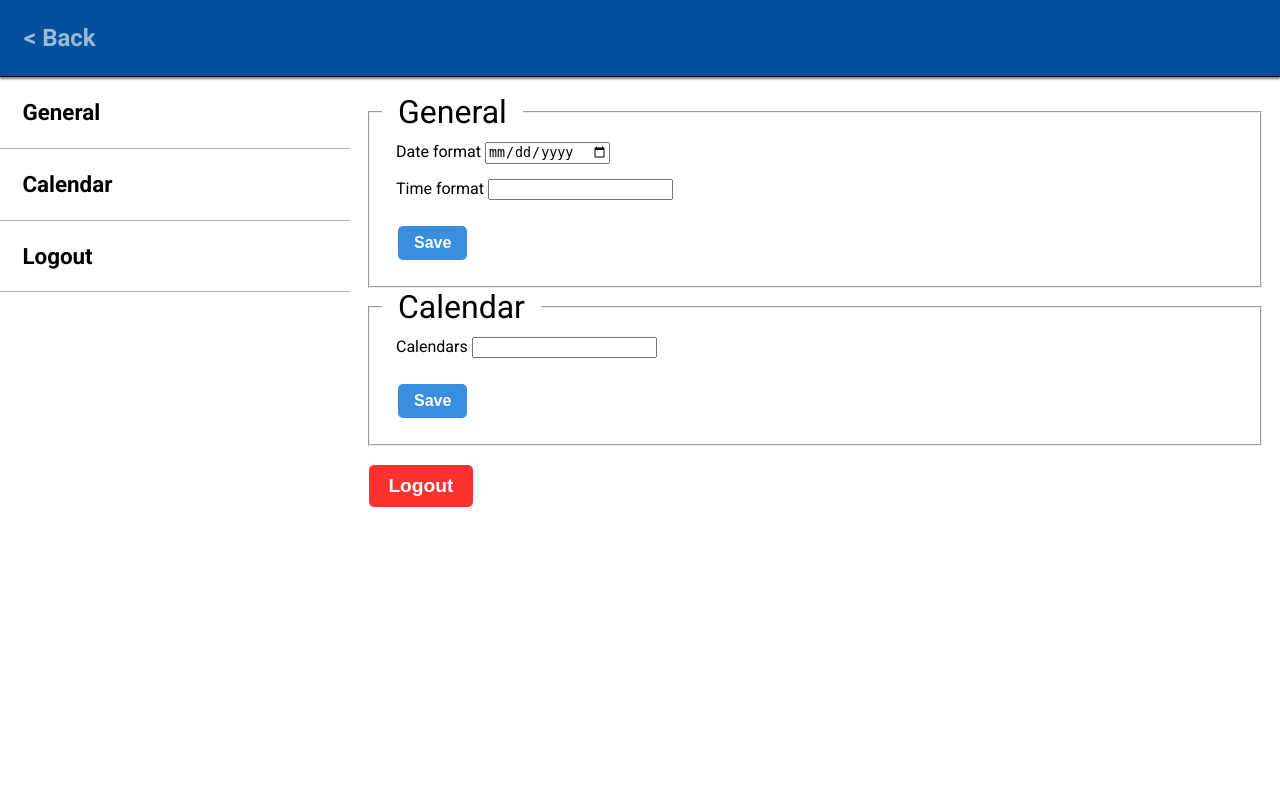
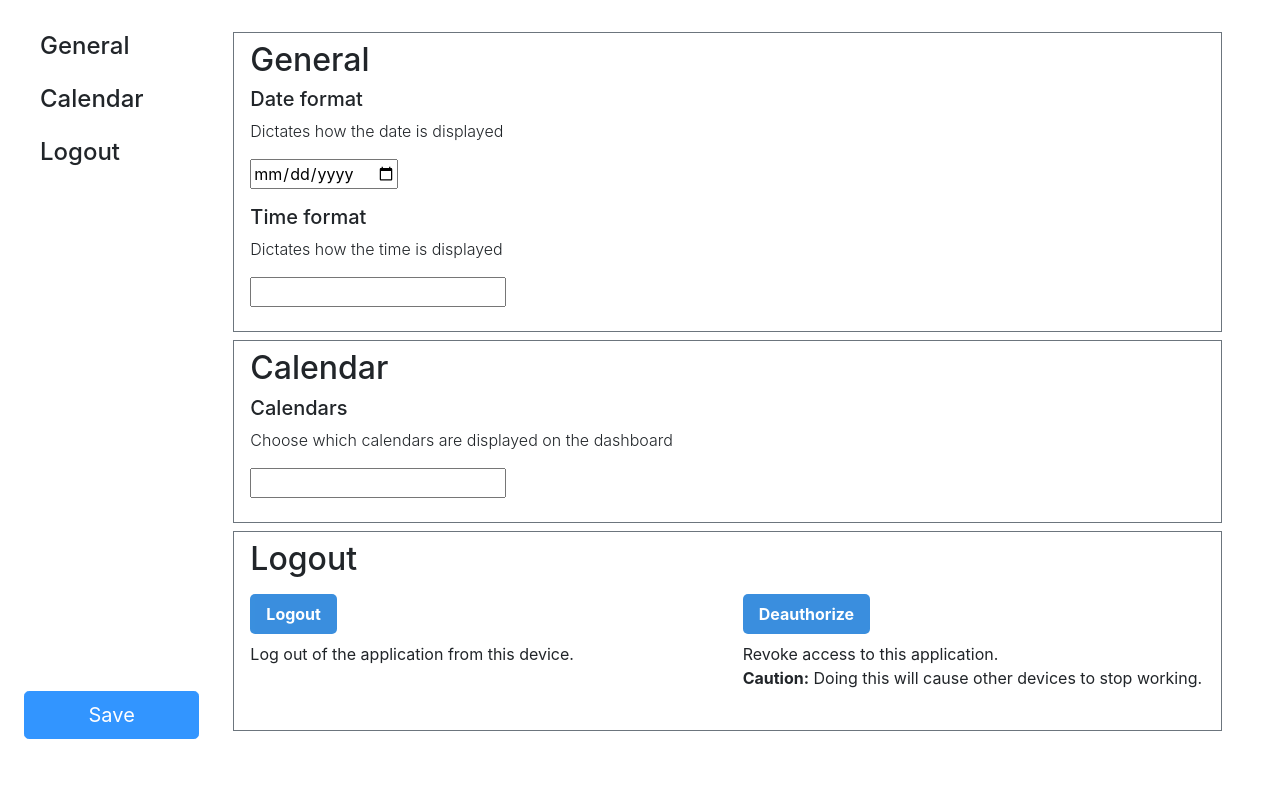
Before and after one commit to austinmalmberg/flask-dash, a Python web app: template daily_dashboard/templates/settings.html in a window 1280 px wide. Run offline with Jinja, Linux system fonts and the light colour scheme; the template is opened without the code that fills it: most values are stand-ins (such as "Sample title", 1, 10 or a date in 2020); form fields are guessed from the names that the template uses; some libraries are stand-ins or nearby versions.

Commit message:
Added Bootstrap to Settings page

```diff
--- a/daily_dashboard/static/styles/settings.css
+++ b/daily_dashboard/static/styles/settings.css
@@ -1,95 +1,12 @@
-body {
-  display: flex;
-  flex-direction: column;
-  align-items: center;
-
-  margin: 0;
+.content {
   min-height: 100vh;
 }
 
-.content {
-  /* stretch content to body */
-  flex: auto;
-
-  display: grid;
-  grid-template-areas:
-    "sidebar content";
-  grid-template-columns: minmax(100px, 350px) minmax(400px, 1090px);
-}
-
-#settings--container {
-  grid-area: content;
-  align-self: start;
-}
-
-
-
-/* SIDEBAR */
-
-#sidebar {
-  grid-area: sidebar;
-}
-
-.page--nav {
-  list-style: none;
-  margin: 0;
-  padding: 0;
-
-  display: flex;
-  flex-direction: column;
-
-  font-size: 1.4em;
-}
-
-.page--nav .nav--item {
-  border-bottom: 1px solid darkgray;
-  font-weight: bold;
-}
-
-.page--nav .nav--item a {
-  display: block;
-
-  text-decoration: none;
-  color: inherit;
-
-  padding: 1em 0 1em 1em;
-}
-
-.page--nav .nav--item a:hover::after, .page--nav .nav--item a:focus::after {
+#sidebar .nav-link:hover::after, #sidebar .nav-link:focus::after {
   content: '\21B4';
 }
 
-/* FORM */
-
-#settings--form {
-  margin-top: 1em;
-  padding: 0 1em;
-
-  background-color: var(--primary-color);
+form ul {
+  list-style: none;
+  padding-left: 0.5em;
 }
-
-fieldset.no-border {
-  border: none;
-}
-
-fieldset legend {
-  font-size: 2em;
-  padding: 0 0.5em;
-}
-
-label + label, label + select {
-  margin-top: 0.5em;
-}
-
-input[type='submit'], button {
-  margin: 1em;
-}
-
-.whisper {
-  margin-left: 1em;
-}
-
-ul.form--list {
-  padding-left: 0;
-  list-style: none;
-}
--- a/daily_dashboard/templates/settings.html
+++ b/daily_dashboard/templates/settings.html
@@ -5,60 +5,112 @@
     <link rel="stylesheet" href="{{ url_for('static', filename='styles/navbar.css') }}">
     <link rel="stylesheet" type="text/css" href="{{ url_for('static', filename='styles/flash.css') }}">
     <link rel="stylesheet" type="text/css" href="{{ url_for('static', filename='styles/settings.css') }}">
-{% endblock %}
 
-{% block navigation %}
-{% include 'navbar.html' %}
+    {# Bootstrap 4 #}
+    <link rel="stylesheet" href="https://maxcdn.bootstrapcdn.com/bootstrap/4.0.0/css/bootstrap.min.css" integrity="sha384-Gn5384xqQ1aoWXA+058RXPxPg6fy4IWvTNh0E263XmFcJlSAwiGgFAW/dAiS6JXm" crossorigin="anonymous">
 {% endblock %}
 
 {% block title %}Settings{% endblock %}
 
 {% block content %}
+    <div class="container-fluid row h-100 p-4">
+
+        {# Navigation #}
+        <div id="sidebar" class="col col-md-2">
+            <div class="d-flex flex-md-column justify-content-between h-100">
+                <ul class="nav flex-column">
+                    <li class="nav-item"><a href="#general" class="nav-link h4">General</a></li>
+                    <li class="nav-item"><a href="#calendar" class="nav-link h4">Calendar</a></li>
+                    {# <!--<li class="nav--item"><a href="#weather" class="nav-link h3">Weather</a></li>--> #}
+                    <li class="nav-item"><a href="#logout" class="nav-link h4">Logout</a></li>
+                </ul>
+
+                <div>
+                    <button id="settings-submit" class="btn btn-lg btn-primary w-100">Save</button>
+                </div>
+            </div>
+        </div>
+
+        <div class="col-md-10">
             <div class="flash--container bottom">
                 {% for category, message in get_flashed_messages(with_categories=true) %}
                 <p class="flash {{ category }}">{{ message }}</p>
                 {% endfor %}
             </div>
 
-    <div id="sidebar">
-        <ul class="page--nav">
-            <li class="nav--item"><a href="#general">General</a></li>
-            <li class="nav--item"><a href="#calendar">Calendar</a></li>
-            <li class="nav--item"><a href="#logout">Logout</a></li>
-        </ul>
+            <form id="settings--form" method="post">
+                {{ form.csrf_token }}
+                <div id="general" class="mx-1 my-2 py-2 px-3 border border-secondary">
+                    <h2>General</h2>
+
+                    <div class="form-group">
+                        {{ form.date_format.label(class='h5') }}
+                        <p class="font-weight-light">Dictates how the date is displayed</p>
+                        {{ form.date_format(class='form--list') }}
                     </div>
 
-    <div id="settings--container">
-        <form id="settings--form" method="post">
-            {{ form.csrf_token }}
-            <fieldset id="general">
-                <legend>General</legend>
+                    <div class="form-group">
+                        {{ form.time_format.label(class='h5') }}
+                        <p class="font-weight-light">Dictates how the time is displayed</p>
+                        {{ form.time_format(class='form--list') }}
+                    </div>
+                </div>
 
-                <fieldset class="no-border">
-                    {{ form.date_format.label }}
-                    {{ form.date_format(class='form--list') }}
-                </fieldset>
+                <div id="calendar" class="mx-1 my-2 py-2 px-3 border border-secondary">
+                    <h2>Calendar</h2>
 
-                <fieldset class="no-border">
-                    {{ form.time_format.label }}
-                    {{ form.time_format(class='form--list') }}
-                </fieldset>
+                    <div class="form-group">
+                        {{ form.calendars.label(class='h5') }}
+                        <p class="font-weight-light">Choose which calendars are displayed on the dashboard</p>
+                        {{ form.calendars(class='form--list') }}
+                    </div>
+                </div>
+
+                {#
+                <!--
+                <div id="weather" class="m-1 py-2 px-3 border border-secondary">
+                    <h2>Weather</h2>
+
+                    <div class="form-group">
+                        {{ form.location.label }}
+                        {{ form.location(class='form--list') }}
+                    </div>
                     <input type="submit" value="Save">
-            </fieldset>
+                </div>
+                -->
+                #}
 
-            <fieldset id="calendar">
-                <legend>Calendar</legend>
-
-                <fieldset class="no-border">
-                    {{ form.calendars.label }}
-                    {{ form.calendars(class='form--list') }}
-                </fieldset>
-                <input type="submit" value="Save">
-            </fieldset>
             </form>
 
-        <a id="logout" href="{{ url_for('oauth.revoke') }}">
-            <button class="large error">Logout</button>
-        </a>
+            <div id="logout" class="mx-1 my-2 py-2 px-3 border border-secondary">
+                <h2>Logout</h2>
+                <div class="row">
+                    <div class="form-group col-md">
+                        <a id="btn-logout" href="{{ url_for('oauth.logout') }}" class="btn btn-danger my-2" role="button">Logout</a>
+                        <p>Log out of the application from this device.</p>
+                    </div>
+
+                    <div class="form-group col-md">
+                        <a id="btn-deauthorize" href="{{ url_for('oauth.revoke') }}" class="btn btn-danger my-2" role="button">Deauthorize</a>
+                        <p>Revoke access to this application.<br/>
+                        <b>Caution:</b> Doing this will cause other devices to stop working.</p>
+                    </div>
+                </div>
+            </div>
+
+        </div>
     </div>
 {% endblock %}
+
+{% block scripts %}
+    <script src="https://code.jquery.com/jquery-3.2.1.slim.min.js" integrity="sha384-KJ3o2DKtIkvYIK3UENzmM7KCkRr/rE9/Qpg6aAZGJwFDMVNA/GpGFF93hXpG5KkN" crossorigin="anonymous"></script>
+    <script src="https://cdnjs.cloudflare.com/ajax/libs/popper.js/1.12.9/umd/popper.min.js" integrity="sha384-ApNbgh9B+Y1QKtv3Rn7W3mgPxhU9K/ScQsAP7hUibX39j7fakFPskvXusvfa0b4Q" crossorigin="anonymous"></script>
+    <script src="https://maxcdn.bootstrapcdn.com/bootstrap/4.0.0/js/bootstrap.min.js" integrity="sha384-JZR6Spejh4U02d8jOt6vLEHfe/JQGiRRSQQxSfFWpi1MquVdAyjUar5+76PVCmYl" crossorigin="anonymous"></script>
+
+    <script type="text/javascript">
+        {# add event listener to submit button on sidebar #}
+        const saveButton = document.getElementById('settings-submit');
+        const settingsForm = document.getElementById('settings--form');
+        saveButton.addEventListener('click', () => settingsForm.submit());
+    </script>
+{% endblock %}
```
Lines whose indentation alone changed are shown as unchanged.
